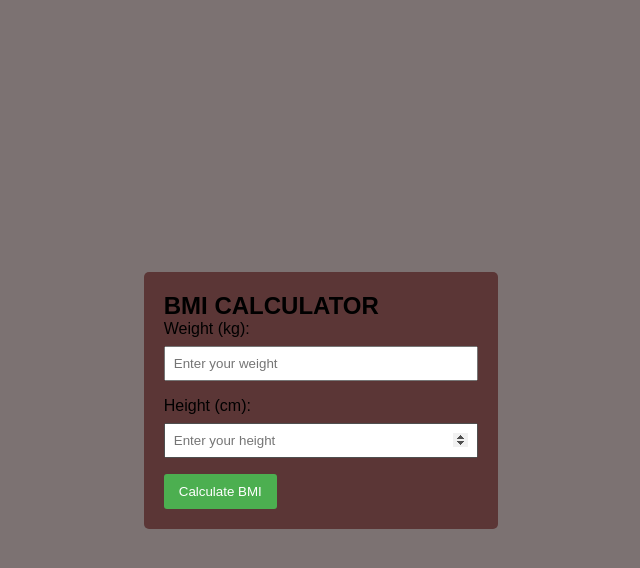
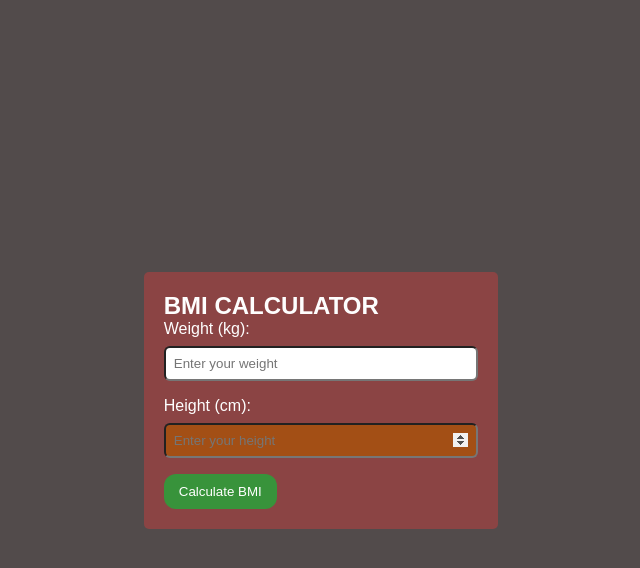
Before and after one commit to JA77776/BMIcalculator, a plain HTML site: page INDEX.HTML in a window 1280 px wide. In both pictures the pointer is over the element 639 px from the left and 400 px from the top of the page. Shown: the whole page, without its empty margins (319-959 px from the left). Drawn offline with Linux system fonts and the light colour scheme.

Commit message:
Complete.2

```diff
--- a/CSS/STYLE.CSS
+++ b/CSS/STYLE.CSS
@@ -7,7 +7,7 @@
 }
 
 body{
-    background-color:#7c7272 ;
+    background-color:#524b4b ;
     display: flex;
     font-family: Arial, sans-serif;
     justify-content: center;
@@ -22,6 +22,12 @@ body{
     box-sizing: 0 0 10px rgba(0,0,0,0.1);
 }
 
+.container:hover{
+    background-color: #8b4444;
+    color: rgb(255, 255, 255);
+    transition: 3s;
+}
+
 label{
     display: block;
     margin-bottom: 8px;
@@ -30,19 +36,28 @@ label{
 input{
     width: 100%;
     padding: 8px;
+    border-radius: 6px;
     margin-bottom: 16px;
     box-sizing: border-box;
 }
 
+input:hover{
+    background-color:rgb(163, 79, 20);
+    color: rgb(255, 255, 255);
+    transition: 3s;
+}
+
 button{
-    background-color: #4caf50;
-    color: #fff;
+    background-color: #38933b;
+    color: #ffffff;
     padding: 10px 15px;
     border: none;
-    border-radius: 3px;
+    border-radius: 12px;
     cursor: pointer;
 }
 
 button:hover{
-    background-color: aquamarine;
+    background-color: rgb(0, 255, 170);
+    transition: 3s;
+    color: rgb(0, 0, 0);
 }
```
